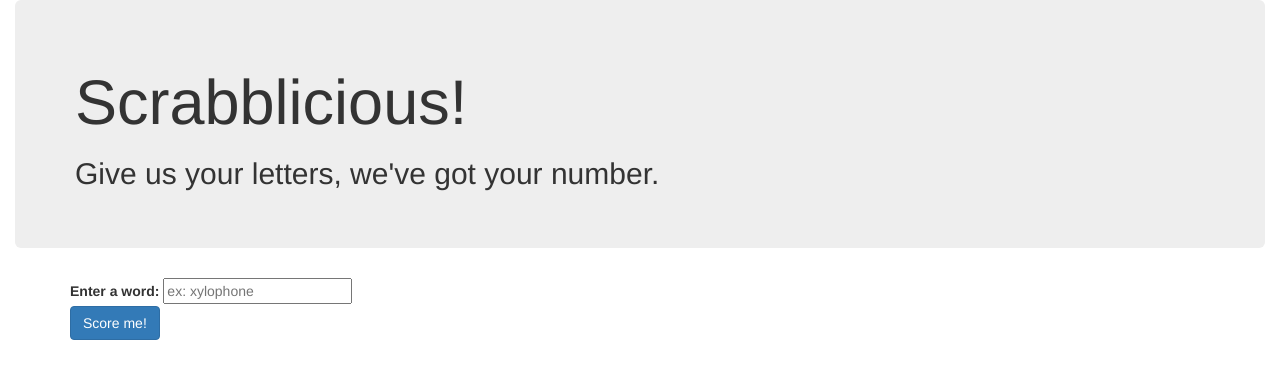
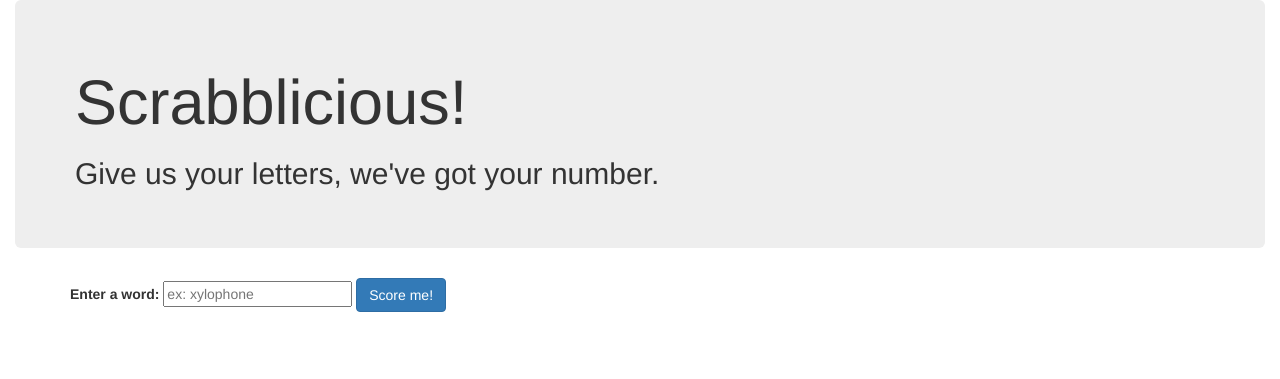
Before and after one commit to gitasong/scrabble, a PHP site: template views/input_form.html.twig in a window 1280 px wide. Shown: the top 379 px of the page. Run offline with PHP 8.4, Linux system fonts and the light colour scheme; the template is opened without the code that fills it, so the values that code supplies are empty; some libraries are stand-ins or nearby versions.

Commit message:
delete non-functioning changes to view form template

```diff
--- a/views/input_form.html.twig
+++ b/views/input_form.html.twig
@@ -12,7 +12,7 @@
             </div>
             <div class="container main">
                 <div class="row">
-                    <div class="col-md-4">
+                    <div class="col-md-6">
                         <form name="input-form" action="/calc-score" method="post">
                             <div class="form-group">
                                 <label for="word">Enter a word: </label>
@@ -21,14 +21,10 @@
                             </div>
                         </form>
                     </div>
-                    <div class="col-md-4">
-                    </div>
-                    <div class="col-md-4">
+                    <div class="col-md-6">
                     </div>
                 </div>
-
             </div>
         </div>
-
     </body>
 </html>
```
